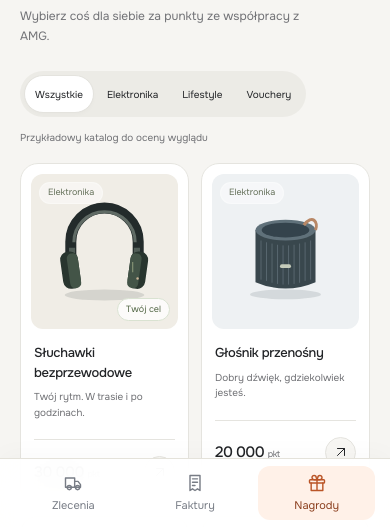
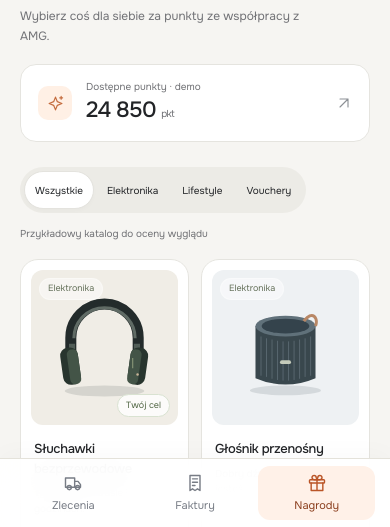
Before and after one commit to zuzanna-amg-trans/amg-miles-design-preview, a website: page design-preview/index.html in a window 390 px wide. Both pictures are taken after a click on the button "Nagrody". Shown: the part 317-844 px from the top of the page. Drawn offline with Linux system fonts and the light colour scheme.

Commit message:
Keep loyalty balance accessible in the mobile rewards view

```diff
--- a/design-preview/app.js
+++ b/design-preview/app.js
@@ -223,7 +223,8 @@ function invoicesView() {
 
 function rewardsView() {
   const rewards=demoSource.rewards.filter(r=>state.rewardCategory==='Wszystkie'||r.category===state.rewardCategory);
-  return `${rewardNav()}${pageHead('Program AMG Miles','Twoje <em>nagrody.</em>','Wybierz coś dla siebie za punkty ze współpracy z AMG.')}
+  const balance=`<button class="reward-balance" data-action="open-balance" aria-label="Twoje punkty AMG Miles"><span class="balance-symbol">${icon('spark')}</span><span><small>Dostępne punkty · demo</small><strong>${number(demoSource.balance.available)} <small>pkt</small></strong></span>${icon('arrow')}</button>`;
+  return `${rewardNav()}${pageHead('Program AMG Miles','Twoje <em>nagrody.</em>','Wybierz coś dla siebie za punkty ze współpracy z AMG.',balance)}
   <div class="filter-bar"><div class="filters" aria-label="Kategorie nagród">${['Wszystkie','Elektronika','Lifestyle','Vouchery'].map(c=>`<button class="filter ${state.rewardCategory===c?'active':''}" data-action="reward-filter" data-id="${c}" aria-pressed="${state.rewardCategory===c}">${c}</button>`).join('')}</div><span style="font-size:10px;color:var(--muted)">Przykładowy katalog do oceny wyglądu</span></div>
   <div class="reward-grid">${rewards.map(r=>`<article class="card reward-card"><div class="reward-art ${r.color}"><span class="reward-category">${r.category}</span>${r.id===state.goal?'<span class="goal-label">Twój cel</span>':''}${productArt(r.art)}</div><div class="reward-body"><h2>${r.name}</h2><p>${r.detail}</p><div class="reward-bottom"><strong>${number(r.points)} <small>pkt</small></strong><button class="icon-button" aria-label="Zobacz nagrodę: ${r.name}" data-action="reward-detail" data-id="${r.id}">${icon('arrow')}</button></div></div></article>`).join('')}</div>`;
 }
--- a/design-preview/styles.css
+++ b/design-preview/styles.css
@@ -322,6 +322,15 @@ dialog::backdrop { background:#13141677; backdrop-filter:blur(5px); }
 
 /* Shared components use the same neutral surfaces and AMG accents. */
 .reward-nav { background:white; border-color:var(--line); }
+.page-head:has(.reward-balance) { flex-wrap:wrap; }
+.reward-balance { display:flex; align-items:center; gap:14px; border:1px solid var(--line); background:white; border-radius:16px; padding:15px 17px; text-align:left; flex-shrink:0; }
+.reward-balance:hover { border-color:#f7c4a7; background:#fffbf7; }
+.balance-symbol { width:34px; height:34px; display:grid; place-items:center; background:#fff0e5; color:#c46b3d; border-radius:10px; }
+.balance-symbol .icon { width:17px; height:17px; }
+.reward-balance small { display:block; color:var(--muted); font-size:10px; }
+.reward-balance strong { font-size:22px; font-weight:500; letter-spacing:-.03em; display:block; }
+.reward-balance strong small { display:inline; font-size:10px; font-weight:400; }
+.reward-balance>.icon { width:16px; color:#8c9095; margin-left:12px; }
 .reward-art { background:#f0ede6; }
 .reward-art.blue { background:#eef1f3; }
 .reward-art.peach { background:#f8ece3; }
@@ -495,6 +504,8 @@ dialog::backdrop { background:#13141677; backdrop-filter:blur(5px); }
   .completed-panel { min-height:265px; }
   .completed-panel h3 { font-size:21px; }
   .reward-nav { padding:5px; gap:3px; flex-wrap:wrap; }
+  .reward-balance { width:100%; padding:14px 17px; }
+  .reward-balance>.icon { margin-left:auto; }
   .reward-nav button { min-height:40px; font-size:10px; gap:6px; padding:8px 10px; }
   .reward-nav .icon { width:14px; height:14px; }
   .catalog-summary { flex-direction:column; align-items:flex-start; gap:16px; }
```
Also changed, not shown: tests/preview.spec.cjs (+7 -0 lines).
